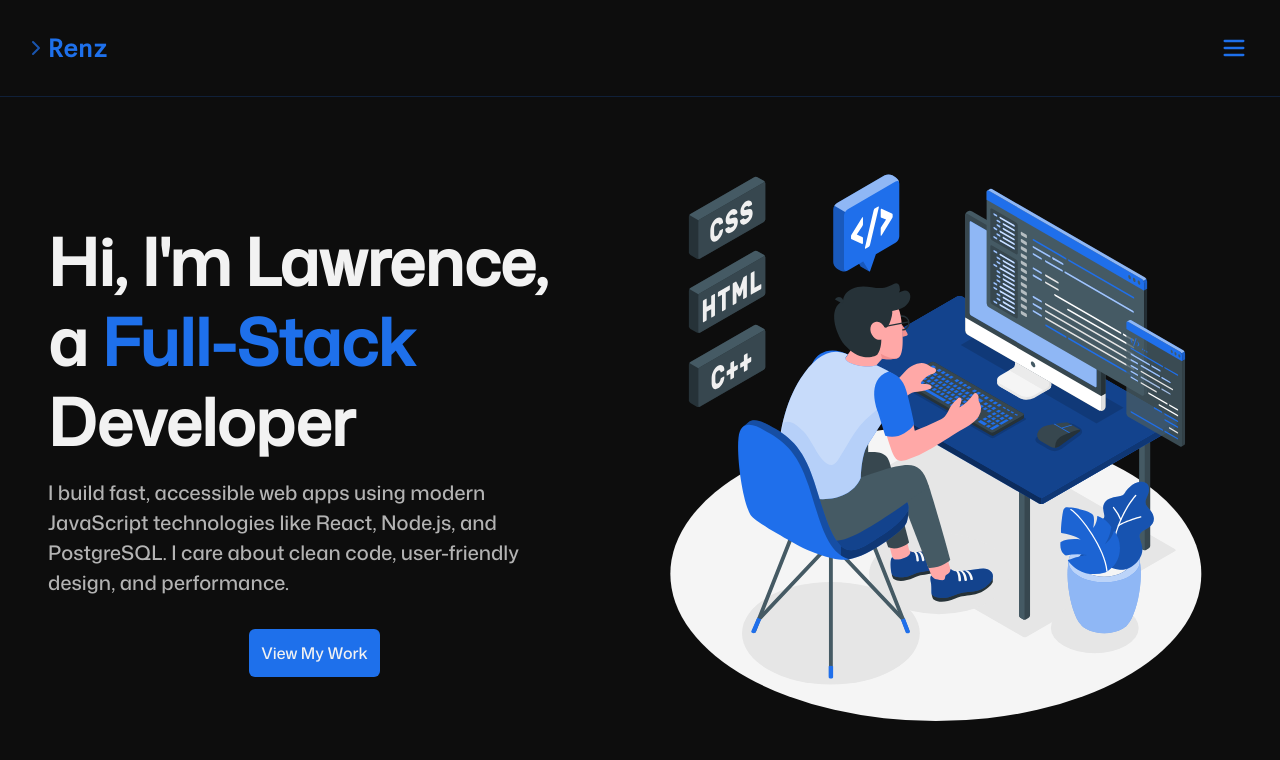
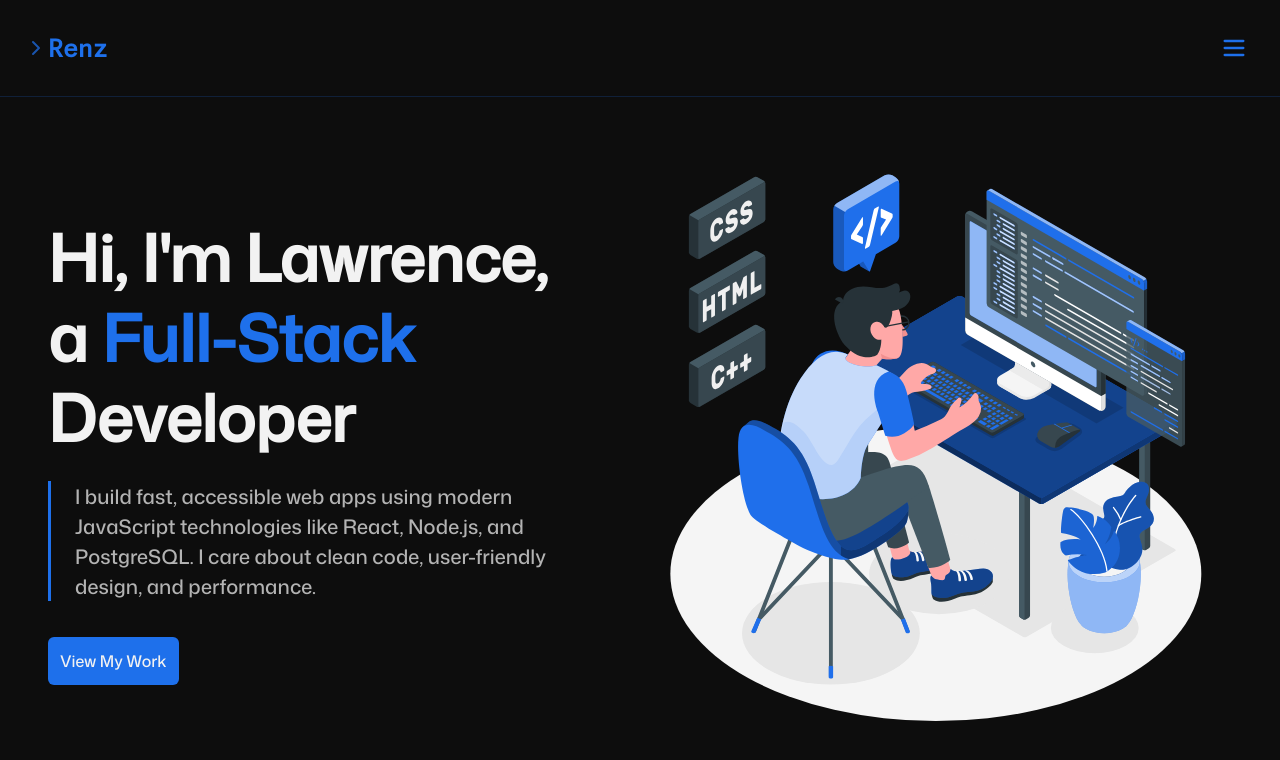
Before and after one commit to lawrence-ruscia/homepage, a React (Vite) app: page / in a window 1280 px wide. Shown: the top 760 px of the page. Built offline with nearby package versions, Linux system fonts and the light colour scheme.

Commit message:
style(hero): improve responsiveness for wider devices

```diff
--- a/src/assets/styles/Hero.module.css
+++ b/src/assets/styles/Hero.module.css
@@ -61,8 +61,11 @@ img {
   .headline,
   .description {
     text-align: left;
-    margin-top: 0.5rem;
-    margin-bottom: 0.5rem;
+  }
+
+  .description {
+    padding-left: var(--space-4);
+    border-left: 3px solid var(--color-brand-primary);
   }
 
   .headline {
@@ -71,6 +74,7 @@ img {
 
   .header {
     max-width: 45%;
+    align-items: start;
   }
 
   .avatar {
@@ -80,4 +84,7 @@ img {
 
 /* Desktop */
 @media (min-width: 1024px) {
+  .description {
+    padding-left: var(--space-5);
+  }
 }
```
